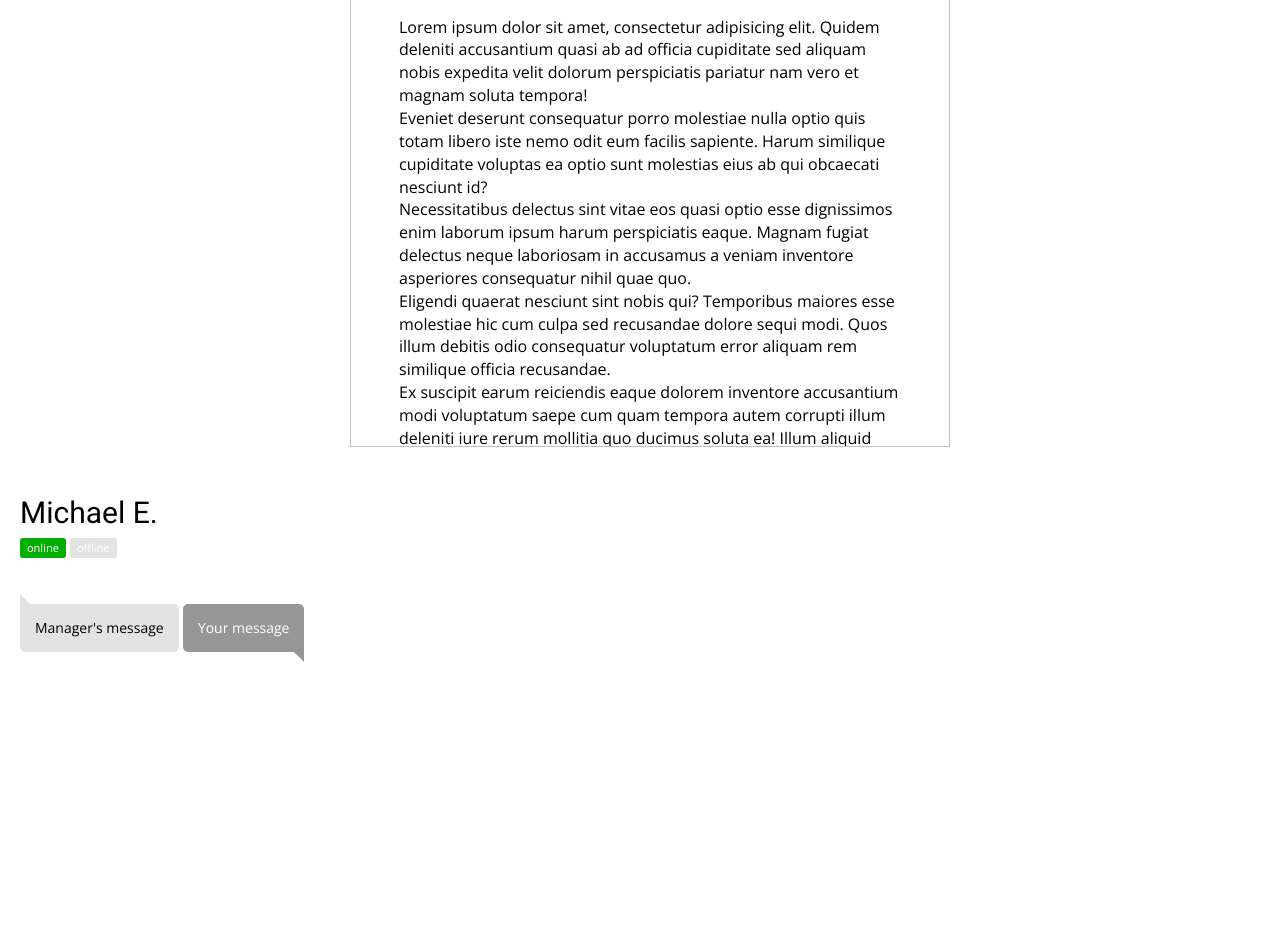
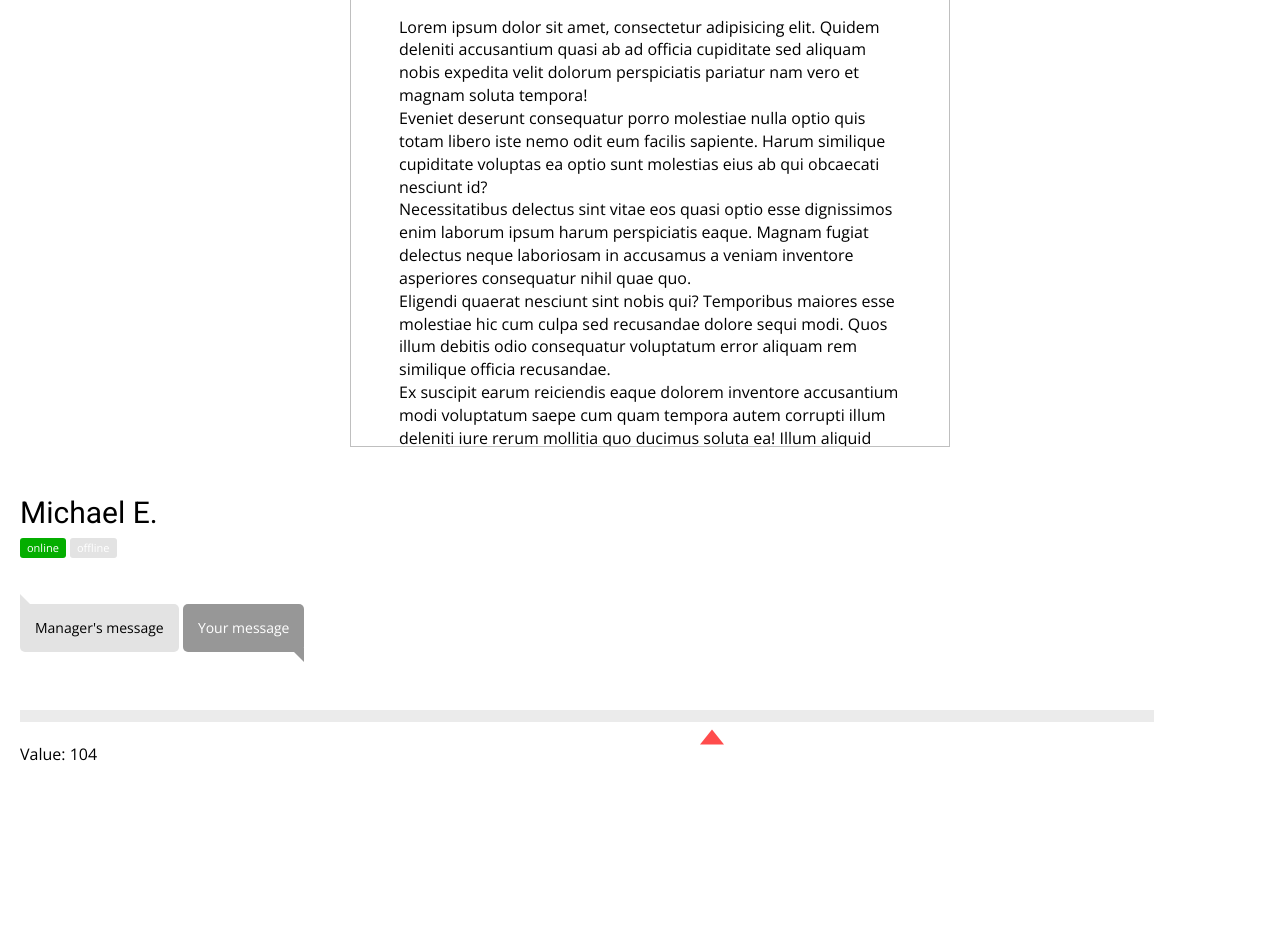
Before and after one commit to szympol/Slicing-dashboard-to-static-site, a website: page styleguide.html in a window 1280 px wide. Shown: the part 2756-3688 px from the top of the page. Drawn offline with nearby package versions, Linux system fonts and the light colour scheme.

Commit message:
Add unfinished slider

```diff
--- a/js/script.js
+++ b/js/script.js
@@ -171,3 +171,12 @@ function (e) {
 	_W.style.setProperty("--val", +_R.value);
 },
 false);
+
+
+var slider = document.getElementById("myRange");
+var output = document.getElementById("demo");
+output.innerHTML = slider.value;
+
+slider.oninput = function() {
+  output.innerHTML = this.value;
+}
--- a/sass/components/_form_field.scss
+++ b/sass/components/_form_field.scss
@@ -837,3 +837,38 @@ background-size: 12px auto;
         background: $hoverBackground-color;
     }
 }
+
+
+.slidecontainer {
+    width: 90%;
+    .slider {
+        appearance: none;
+        width: 100%;
+        height: 12px;
+        background: $hoverBackground-color;
+        outline: none;
+        opacity: 0.7; /* Set transparency (for mouse-over effects on hover) */
+        transition: opacity .2s;
+        position: relative;
+        &:hover {
+            opacity: 1;
+        }
+        &::-webkit-slider-thumb{
+            appearance: none;
+            width: 32px;
+            height: 32px;
+            background: #4CAF50;
+            cursor: pointer;
+            margin-top: 50px;
+            background: url('../images/icons/arrow-slider.png') no-repeat;
+        }
+        &::-moz-range-thumb{
+            width: 32px;
+            height: 32px;
+            background: #4CAF50;
+            cursor: pointer;
+            margin-top: 50px;
+
+        }
+    }
+}
--- a/styleguide.html
+++ b/styleguide.html
@@ -636,6 +636,11 @@
 
     <br><br>
 
+    <div class="slidecontainer">
+            <input type="range" min="1" max="168" value="104" class="slider" id="myRange">
+            <p>Value: <span id="demo"></span></p>
+    </div>
+
     <script src="js/script.js" async defer></script>
 </body>
 
```
Also changed, not shown: css/style.css, images/icons/arrow-slider.png (added).
